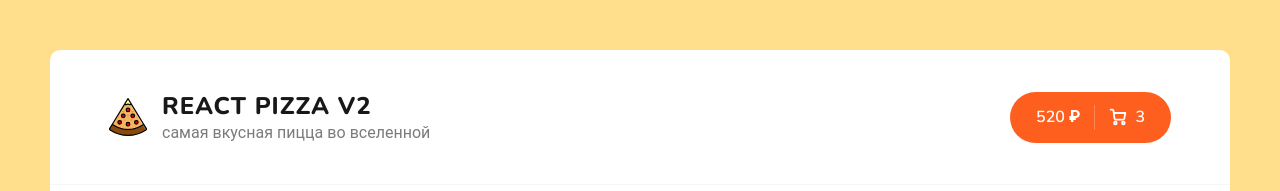
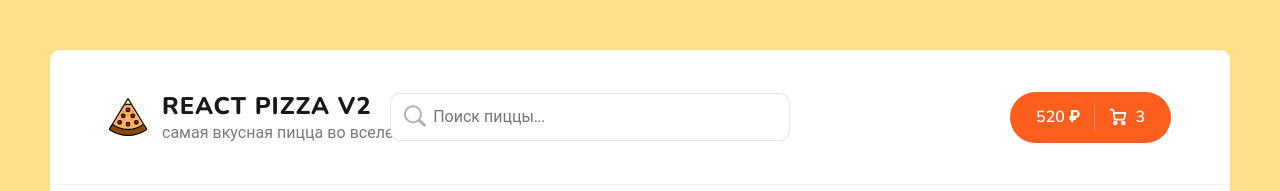
Before and after one commit to Avilova21/react-pizza-v2, a React (Create React App) app: page / in a window 1280 px wide. Shown: the top 191 px of the page. Built offline with nearby package versions, Linux system fonts and the light colour scheme; no server answers.

Commit message:
create search pizzas

```diff
--- a/src/App.js
+++ b/src/App.js
@@ -1,4 +1,4 @@
-import React from "react";
+import React, { useState } from "react";
 import Header from "./components/Header";
 import Home from "./pages/Home";
 import NotFound from "./pages/NotFound";
@@ -8,18 +8,19 @@ import Cart from "./pages/Cart"
 import "./scss/app.scss";
 
 function App() {
+	const [searchValue, setSearchValue] = useState("")
 
 	return (
 		<div className="wrapper">
-			<Header/>
+			<Header searchValue={searchValue} setSearchValue={setSearchValue}/>
 			<div className="content">
-					<Routes>
-						<Route path="/" element={<Home/>}/>
-						<Route path="/cart" element={<Cart/>}/>
-						<Route path="*" element={<NotFound/>}/>
-					</Routes>
-				</div>
+				<Routes>
+					<Route path="/" element={<Home searchValue={searchValue}/>}/>
+					<Route path="/cart" element={<Cart/>}/>
+					<Route path="*" element={<NotFound/>}/>
+				</Routes>
 			</div>
+		</div>
 	);
 }
 
--- a/src/components/Header.jsx
+++ b/src/components/Header.jsx
@@ -1,8 +1,9 @@
 import React from "react";
-import logoSvg from '../assets/img/pizza-logo.svg'
+import logoSvg from "../assets/img/pizza-logo.svg"
 import { Link } from "react-router-dom";
+import Search from "./Search/Search";
 
-function Header() {
+function Header({ searchValue, setSearchValue }) {
 	return (
 		<div className="header">
 			<div className="container">
@@ -15,6 +16,7 @@ function Header() {
 						</div>
 					</div>
 				</Link>
+				<Search searchValue={searchValue} setSearchValue={setSearchValue}/>
 				<div className="header__cart">
 					<Link to="/cart" className="button button--cart">
 						<span>520 ₽</span>
--- /dev/null
+++ b/src/components/Search/Search.jsx
@@ -0,0 +1,45 @@
+import React from "react";
+
+import styles from "./Search.module.scss"
+
+const Search = ({ searchValue, setSearchValue }) => {
+	return (
+		<div className={styles.root}>
+			<svg
+				className={styles.icon}
+				version="1.1"
+				id="Layer_1"
+				xmlns="http://www.w3.org/2000/svg"
+				x="0px" y="0px"
+				width="122.879px"
+				height="119.799px"
+				viewBox="0 0 122.879 119.799"
+				enableBackground="new 0 0 122.879 119.799">
+				<g>
+					<path
+						d="M49.988,0h0.016v0.007C63.803,0.011,76.298,5.608,85.34,14.652c9.027,9.031,14.619,21.515,14.628,35.303h0.007v0.033v0.04 h-0.007c-0.005,5.557-0.917,10.905-2.594,15.892c-0.281,0.837-0.575,1.641-0.877,2.409v0.007c-1.446,3.66-3.315,7.12-5.547,10.307 l29.082,26.139l0.018,0.016l0.157,0.146l0.011,0.011c1.642,1.563,2.536,3.656,2.649,5.78c0.11,2.1-0.543,4.248-1.979,5.971 l-0.011,0.016l-0.175,0.203l-0.035,0.035l-0.146,0.16l-0.016,0.021c-1.565,1.642-3.654,2.534-5.78,2.646 c-2.097,0.111-4.247-0.54-5.971-1.978l-0.015-0.011l-0.204-0.175l-0.029-0.024L78.761,90.865c-0.88,0.62-1.778,1.209-2.687,1.765 c-1.233,0.755-2.51,1.466-3.813,2.115c-6.699,3.342-14.269,5.222-22.272,5.222v0.007h-0.016v-0.007 c-13.799-0.004-26.296-5.601-35.338-14.645C5.605,76.291,0.016,63.805,0.007,50.021H0v-0.033v-0.016h0.007 c0.004-13.799,5.601-26.296,14.645-35.338C23.683,5.608,36.167,0.016,49.955,0.007V0H49.988L49.988,0z M50.004,11.21v0.007h-0.016 h-0.033V11.21c-10.686,0.007-20.372,4.35-27.384,11.359C15.56,29.578,11.213,39.274,11.21,49.973h0.007v0.016v0.033H11.21 c0.007,10.686,4.347,20.367,11.359,27.381c7.009,7.012,16.705,11.359,27.403,11.361v-0.007h0.016h0.033v0.007 c10.686-0.007,20.368-4.348,27.382-11.359c7.011-7.009,11.358-16.702,11.36-27.4h-0.006v-0.016v-0.033h0.006 c-0.006-10.686-4.35-20.372-11.358-27.384C70.396,15.56,60.703,11.213,50.004,11.21L50.004,11.21z"/>
+				</g>
+			</svg>
+			<input
+				value={searchValue}
+				onChange={(event) => setSearchValue(event.target.value)}
+				className={styles.input}
+				placeholder="Поиск пиццы..."/>
+			{searchValue && (
+				<svg
+					onClick={() => setSearchValue("")}
+					className={styles.clearIcon}
+					version="1.0"
+					id="katman_1"
+					x="0px" y="0px"
+					viewBox="0 0 1436 1054">
+					<path d="M718.5,453.8l224-224.3c20.4-20.4,53.3-20.4,73.6,0c20.4,20.4,20.4,53.3,0,73.6l-224,224.6l224,224
+	c20.4,20.4,20.4,53.3,0,73.6c-20.4,20.4-53.3,20.4-73.6,0l-224-224l-224.6,224c-20.4,20.4-53.3,20.4-73.6,0
+	c-20.4-20.4-20.4-53.3,0-73.6l224-224L420.4,303.2c-20.5-20.4-20.5-53.3-0.1-73.6s53.3-20.4,73.6,0l224.6,224V453.8z"/>
+				</svg>
+			)}
+		</div>
+	)
+}
+
+export default Search;
--- /dev/null
+++ b/src/components/Search/Search.module.scss
@@ -0,0 +1,39 @@
+.root {
+  position: relative;
+  left: -130px;
+}
+
+.input {
+  border: 1px solid rgba(0, 0, 0, 0.1);
+  padding: 12px 20px 12px 42px;
+  width: 400px;
+  border-radius: 10px;
+  font-size: 16px;
+
+  &:focus {
+    border: 1px solid rgba(0, 0, 0, 0.3);
+  }
+}
+
+.icon {
+  width: 22px;
+  height: 22px;
+  opacity: 0.3;
+  position: absolute;
+  left: 14px;
+  top: 12px;
+}
+
+.clearIcon {
+  width: 30px;
+  height: 30px;
+  opacity: 0.3;
+  position: absolute;
+  right: 10px;
+  top: 8px;
+  cursor: pointer;
+
+  &:hover {
+    opacity: 0.7;
+  }
+}
--- a/src/pages/Home.jsx
+++ b/src/pages/Home.jsx
@@ -4,7 +4,7 @@ import Sort from "../components/Sort";
 import Skeleton from "../components/Skeleton/Skeleton";
 import PizzaBlock from "../components/PizzaBlock";
 
-const Home = () => {
+const Home = ({ searchValue }) => {
 	const [items, setItems] = useState([]);
 	const [isLoading, setIsLoading] = useState(true);
 	const [categoryId, setCategoryId] = useState(0);
@@ -19,8 +19,9 @@ const Home = () => {
 		const sortBy = sortType.sortProperty.replace("-", "");
 		const order = sortType.sortProperty.includes("-") ? "asc" : "desc";
 		const category = categoryId > 0 ? `category=${categoryId}` : "";
+		const search = searchValue ? `&search=${searchValue}` : "";
 
-		fetch(`https://643f8896b9e6d064bef7b69c.mockapi.io/items?${category}&sortBy=${sortBy}&order=${order}`,
+		fetch(`https://643f8896b9e6d064bef7b69c.mockapi.io/items?${category}&sortBy=${sortBy}&order=${order}${search}`,
 		)
 			.then((res) => res.json())
 			.then((arr) => {
@@ -28,7 +29,10 @@ const Home = () => {
 				setIsLoading(false);
 			});
 		window.scroll(0, 0)
-	}, [categoryId, sortType]);
+	}, [categoryId, sortType, searchValue]);
+
+	const pizzas = items.map((obj) => <PizzaBlock key={obj.id} {...obj}/>);
+	const skeletons = [...new Array(6)].map((_, index) => <Skeleton key={index}/>);
 
 	return (
 		<div className="container">
@@ -39,9 +43,7 @@ const Home = () => {
 			<h2 className="content__title">Все пиццы</h2>
 			<div className="content__items">
 				{isLoading
-					? [...new Array(6)].map((_, index) => <Skeleton key={index}/>)
-					: items.map((obj) => <PizzaBlock key={obj.id} {...obj}/>)
-				}
+					? skeletons : pizzas}
 			</div>
 		</div>
 	);
```
